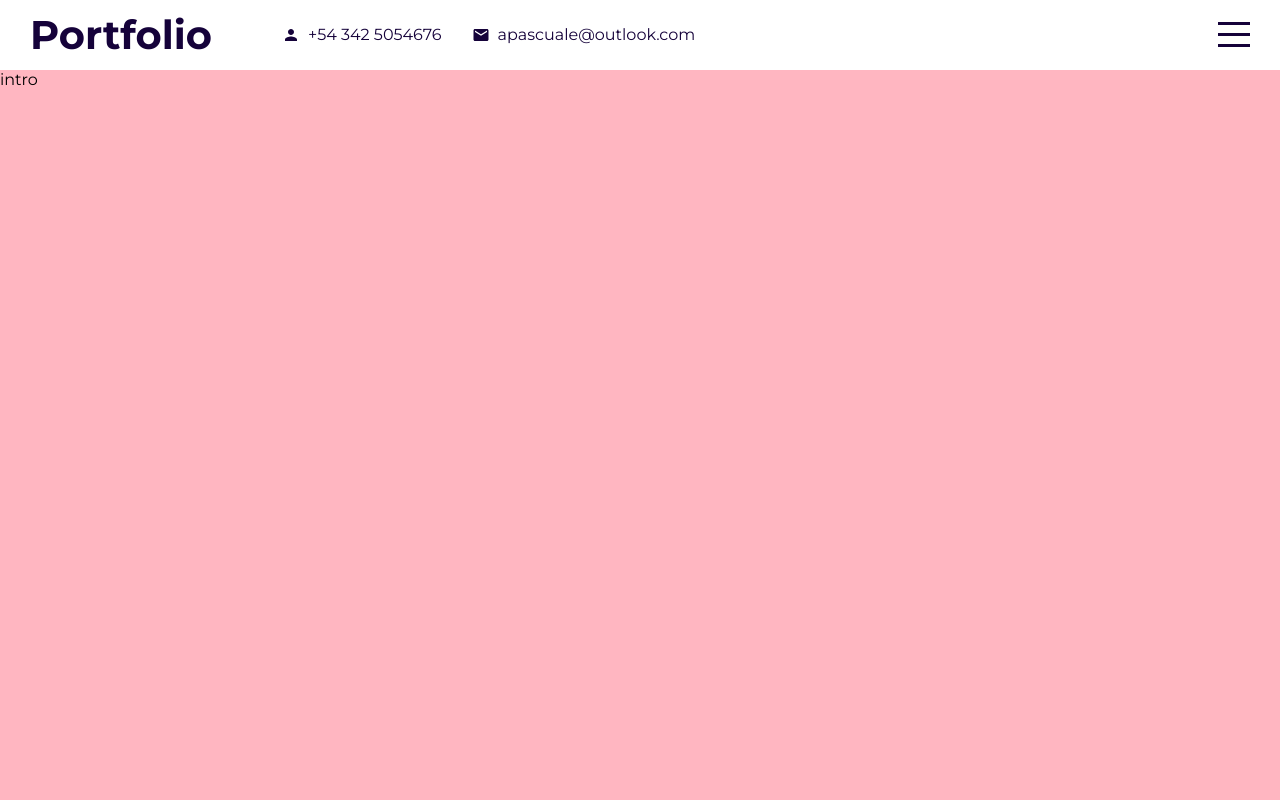
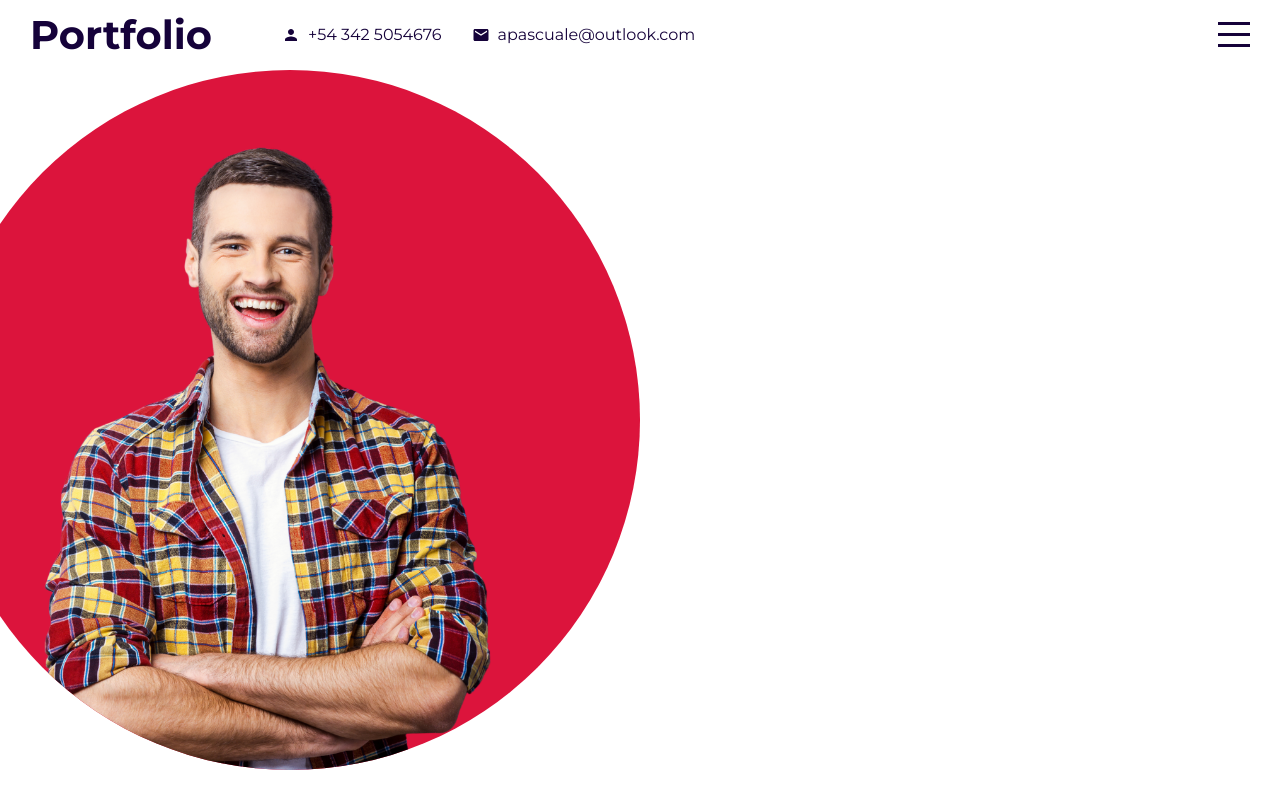
Before and after one commit to alejandropascuale/personal-portfolio, a React (Create React App) app: page / in a window 1280 px wide. Built offline with nearby package versions, Linux system fonts and the light colour scheme; a web font is replaced by a local one.

Commit message:
add container with style to intro image

```diff
--- a/src/components/intro/Intro.jsx
+++ b/src/components/intro/Intro.jsx
@@ -3,7 +3,12 @@
 export default function Intro() {
   return (
     <div className='intro' id='intro'>
-      intro
+      <div className="left">
+        <div className="imageContainer">
+          <img src="assets/man.png" alt="" />
+        </div>
+      </div>
+      <div className="right"></div>
     </div>
   )
 }
--- a/src/components/intro/intro.scss
+++ b/src/components/intro/intro.scss
@@ -1,3 +1,28 @@
 .intro {
-    background-color: lightpink;
+    background-color: white;
+    display: flex;
+
+    .left {
+        flex: 0.5;
+        overflow: hidden;
+
+        .imageContainer {
+            width: 700px;
+            height: 700px;
+            background-color: crimson;
+            border-radius: 50%;
+            display: flex;
+            align-items: flex-end;
+            justify-content: center;
+            float: right;
+
+            img {
+                height: 90%;
+            }
+        }
+    }
+
+    .right {
+        flex: 0.5;
+    }
 }
```
